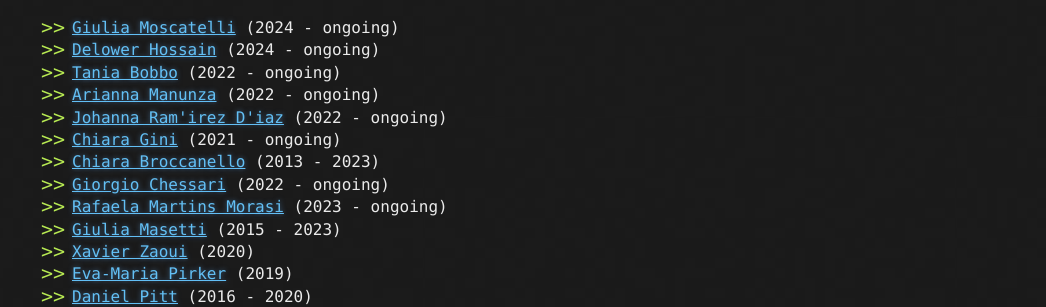
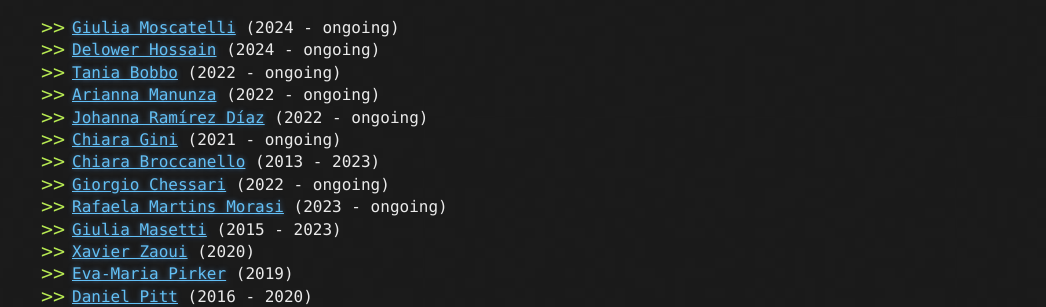
Before and after one commit to bioinformateachers/bioinformateachers.github.io, a Jekyll site: the page built from filippo.md, in a window 1280 px wide and 900 px high, scrolled down 2391 px. Shown: the part 152-459 px from the top of the window, without its empty margins (108-1154 px from the left). Built offline with Jekyll 4.4.1, drawn with Linux system fonts in a browser that asks for light colours.

Commit message:
fixed: typo with accents

```diff
--- a/filippo.md
+++ b/filippo.md
@@ -83,7 +83,7 @@ Very smart people who I had the honor of mentoring:
 - [Delower Hossain](https://dottorati.unimi.it/vas/faculty/hossain-delower/) (2024 - ongoing)
 - [Tania Bobbo](https://www.researchgate.net/profile/Tania-Bobbo) (2022 - ongoing)
 - [Arianna Manunza](https://ibba.cnr.it/staff/arianna-manunza/) (2022 - ongoing)
-- [Johanna Ram\'irez D\'iaz](https://ibba.cnr.it/staff/johanna-ramirez-diaz/) (2022 - ongoing)
+- [Johanna Ramírez Díaz](https://ibba.cnr.it/staff/johanna-ramirez-diaz/) (2022 - ongoing)
 - [Chiara Gini](https://www.researchgate.net/profile/Chiara-Gini) (2021 - ongoing)
 - [Chiara Broccanello](https://www.dbt.univr.it/?ent=persona&id=72613) (2013 - 2023)
 - [Giorgio Chessari](https://www.di3a.unict.it/dottorandi/giorgio.chessari) (2022 - ongoing)
```
